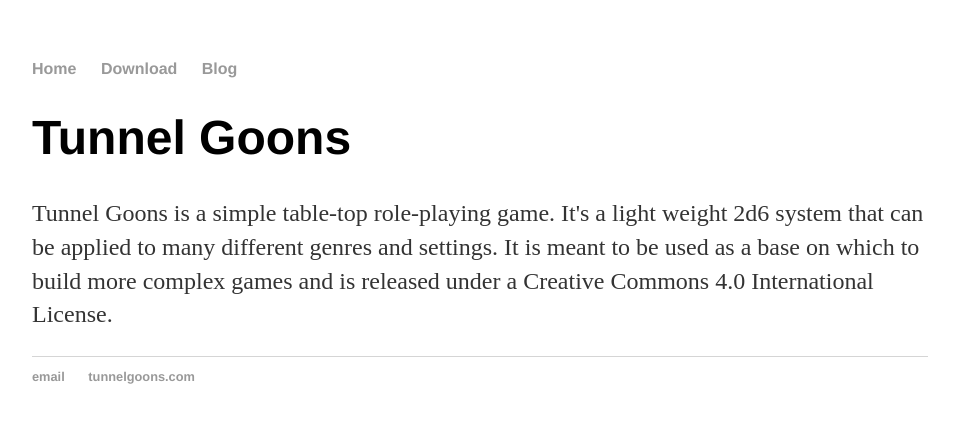
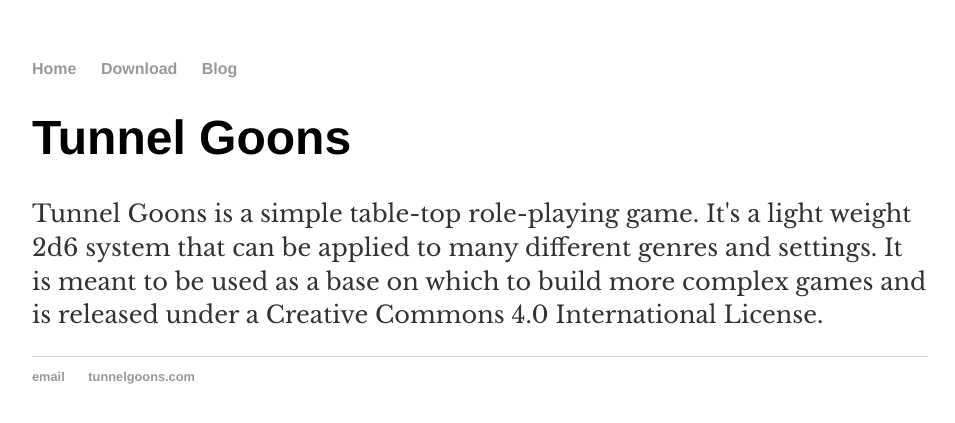
Before and after one commit to NateHPS/TunnelGoons, a Jekyll site: the page built from index.html, in a window 1280 px wide. Shown: the top 423 px of the page, without its empty margins (160-1115 px from the left). Built offline with Jekyll 4.4.1, drawn with Linux system fonts in a browser that asks for light colours.

Commit message:
Update main.css

```diff
--- a/css/main.css
+++ b/css/main.css
@@ -1,5 +1,5 @@
 body {
-    font-family: 'EB Garamond', serif;
+    font-family: 'Libre Baskerville', serif;
     margin: 60px auto;
     width: 70%;
 }
```
